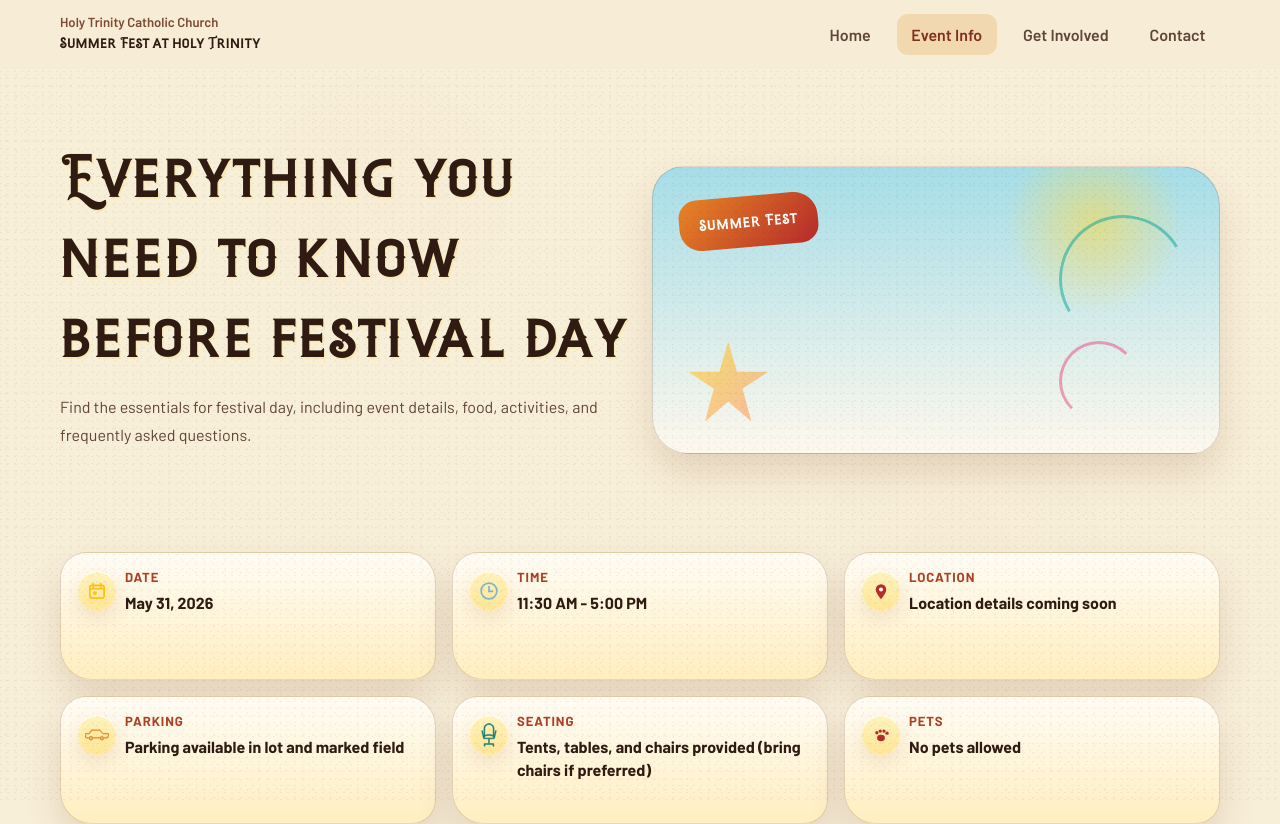
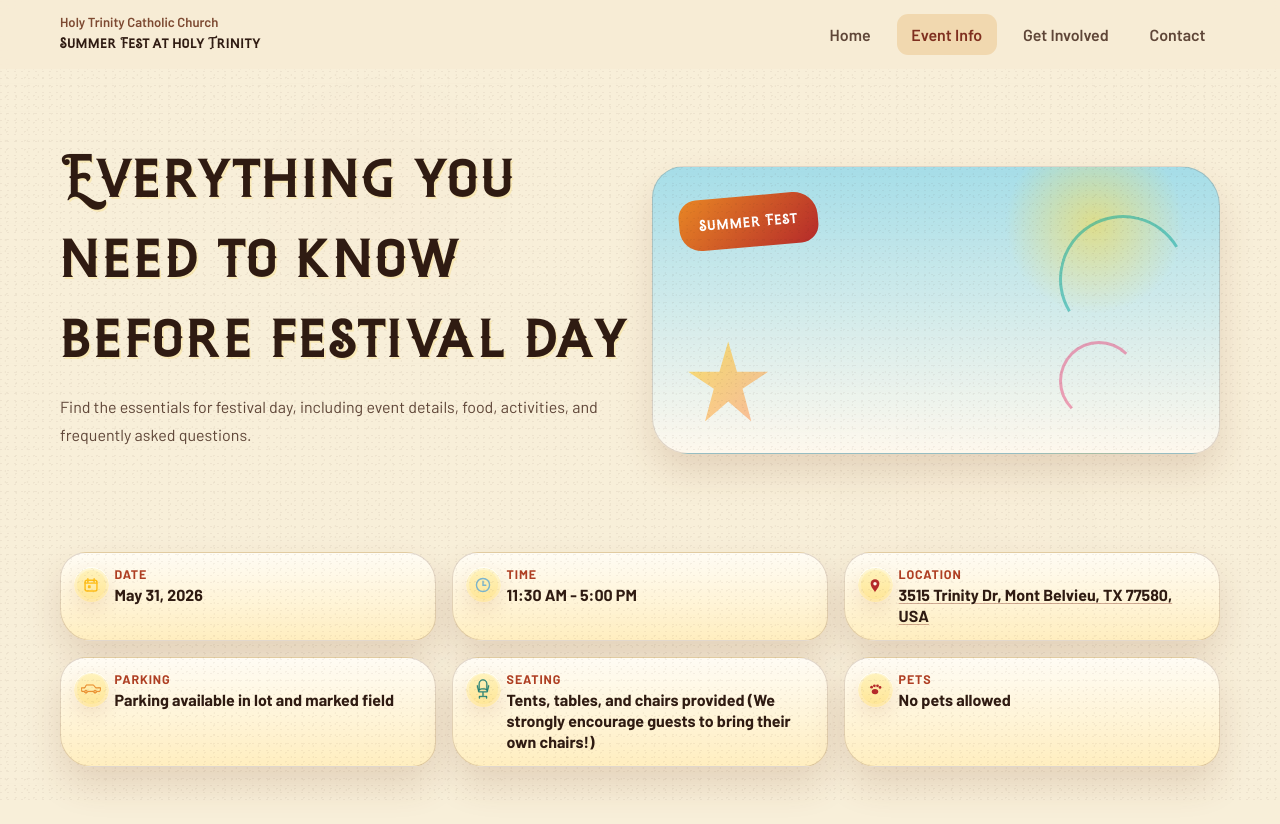
Before and after one commit to joshmzamora/summerfest-htcc, a Next.js app: page /event-info in a window 1280 px wide. Shown: the top 824 px of the page. Built offline with nearby package versions, Linux system fonts and the light colour scheme.

Commit message:
Refactor InfoBar component to support external links and improve location handling; update site content with festival location and Google Maps link

```diff
--- a/app/event-info/page.tsx
+++ b/app/event-info/page.tsx
@@ -84,7 +84,7 @@ export default function EventInfoPage() {
                   <span className="admission-explainer-label">{item.title}</span>
                   <h4>{item.headline}</h4>
                   <p>{item.description}</p>
-                  {item.note ? <em>{item.note}</em> : null}
+                  {"note" in item && item.note ? <em>{item.note}</em> : null}
                 </article>
               ))}
             </div>
@@ -103,7 +103,7 @@ export default function EventInfoPage() {
                   </div>
                   <strong>{item.price}</strong>
                   <p>{item.description}</p>
-                  {item.note ? <em>{item.note}</em> : null}
+                  {"note" in item && item.note ? <em>{item.note}</em> : null}
                 </article>
               ))}
             </div>
--- a/app/globals.css
+++ b/app/globals.css
@@ -748,21 +748,20 @@ main {
 }
 
 .info-item {
-  padding: 1rem 1rem 1rem 4rem;
+  padding: 0.85rem 0.95rem 0.85rem 3.35rem;
   border-radius: 26px 30px 24px 32px;
-  min-height: 8rem;
   background:
     linear-gradient(180deg, rgba(255, 252, 245, 0.96), rgba(255, 237, 190, 0.95));
 }
 
 .info-icon-wrap {
   position: absolute;
-  top: 1.1rem;
-  left: 1rem;
+  top: 0.85rem;
+  left: 0.8rem;
   display: grid;
   place-items: center;
-  width: 2.5rem;
-  height: 2.5rem;
+  width: 2.2rem;
+  height: 2.2rem;
   border-radius: 50%;
   background: linear-gradient(180deg, rgba(255, 248, 214, 0.98), rgba(255, 231, 164, 0.98));
   box-shadow:
@@ -772,8 +771,8 @@ main {
 
 .info-icon {
   position: relative;
-  width: 2.2rem;
-  height: 2.2rem;
+  width: 1.85rem;
+  height: 1.85rem;
   border-radius: 50%;
   background: rgba(255, 216, 61, 0.16);
   display: grid;
@@ -781,8 +780,8 @@ main {
 }
 
 .info-icon svg {
-  width: 1.5rem;
-  height: 1.5rem;
+  width: 1.25rem;
+  height: 1.25rem;
 }
 
 .icon-sun {
@@ -811,17 +810,32 @@ main {
 
 .info-item span {
   display: block;
-  margin-bottom: 0.35rem;
+  margin-bottom: 0.2rem;
   color: #af3f23;
-  font-size: 0.82rem;
+  font-size: 0.78rem;
   font-weight: 700;
   text-transform: uppercase;
   letter-spacing: 0.07em;
 }
 
 .info-item strong {
+  display: block;
   color: var(--text);
-  line-height: 1.45;
+  line-height: 1.32;
+  overflow-wrap: anywhere;
+}
+
+.info-value-link {
+  color: inherit;
+  text-decoration: underline;
+  text-decoration-color: rgba(122, 36, 24, 0.35);
+  text-decoration-thickness: 0.08em;
+  text-underline-offset: 0.14em;
+}
+
+.info-value-link:hover {
+  color: #7a2418;
+  text-decoration-color: currentColor;
 }
 
 .detail-list {
--- a/components/InfoBar.tsx
+++ b/components/InfoBar.tsx
@@ -1,10 +1,77 @@
+"use client";
+
+import { useSyncExternalStore } from "react";
+
 type InfoBarProps = {
   items: ReadonlyArray<{
     label: string;
     value: string;
     icon?: string;
+    href?: string;
+    external?: boolean;
+    ariaLabel?: string;
   }>;
 };
+
+const APPLE_DEVICE_PATTERN = /\b(iPad|iPhone|iPod|Macintosh|Mac OS X)\b/i;
+
+function getAppleMapsUrl(address: string) {
+  return `https://maps.apple.com/?q=${encodeURIComponent(address)}`;
+}
+
+function shouldUseAppleMaps() {
+  if (typeof navigator === "undefined") {
+    return false;
+  }
+
+  const userAgent = navigator.userAgent ?? "";
+  const userAgentData = (navigator as Navigator & { userAgentData?: { platform?: string } }).userAgentData;
+  const platform =
+    typeof userAgentData?.platform === "string" ? userAgentData.platform : navigator.platform ?? "";
+
+  return APPLE_DEVICE_PATTERN.test(userAgent) || APPLE_DEVICE_PATTERN.test(platform);
+}
+
+function subscribeToDeviceType() {
+  return () => undefined;
+}
+
+function getServerDeviceSnapshot() {
+  return false;
+}
+
+function InfoValue({
+  item,
+}: {
+  item: InfoBarProps["items"][number];
+}) {
+  const prefersAppleMaps = useSyncExternalStore(
+    subscribeToDeviceType,
+    shouldUseAppleMaps,
+    getServerDeviceSnapshot,
+  );
+
+  if (!item.href) {
+    return <strong>{item.value}</strong>;
+  }
+
+  const resolvedHref =
+    item.icon === "pin" && prefersAppleMaps ? getAppleMapsUrl(item.value) : item.href;
+
+  return (
+    <strong>
+      <a
+        className="info-value-link"
+        href={resolvedHref}
+        target={item.external ? "_blank" : undefined}
+        rel={item.external ? "noreferrer" : undefined}
+        aria-label={item.ariaLabel}
+      >
+        {item.value}
+      </a>
+    </strong>
+  );
+}
 
 function InfoIcon({ icon }: { icon?: string }) {
   switch (icon) {
@@ -109,7 +176,7 @@ export function InfoBar({ items }: InfoBarProps) {
               </div>
             </div>
             <span>{item.label}</span>
-            <strong>{item.value}</strong>
+            <InfoValue item={item} />
           </div>
         ))}
       </div>
--- a/data/site-content.ts
+++ b/data/site-content.ts
@@ -3,6 +3,9 @@ export const donationFormUrl =
   "https://docs.google.com/forms/d/e/1FAIpQLSdJRIpv0jbFyApfKM7SmREz85SOJ8odNe12Ex0SKPaE71NsbA/viewform?usp=dialog";
 export const registrationFormUrl =
   "https://docs.google.com/forms/d/e/1FAIpQLSe9Z-FC43WnBFT__pQ3kTOlM_sxCGZFr0qVCkxr9oPAPj3j2A/viewform";
+export const festivalLocation = "3515 Trinity Dr, Mont Belvieu, TX 77580, USA";
+export const googleMapsLocationUrl =
+  `https://www.google.com/maps/search/?api=1&query=${encodeURIComponent(festivalLocation)}`;
 
 export const siteContent = {
   churchName: "Holy Trinity Catholic Church",
@@ -10,7 +13,7 @@ export const siteContent = {
   tagline: "Food, games, tournaments, auctions, and family fun for the whole community",
   eventDate: "May 31, 2026",
   eventTime: "11:30 AM - 5:00 PM",
-  location: "Location details coming soon",
+  location: festivalLocation,
   heroNote: "A parish celebration and fundraiser benefitting the building fund.",
   countdownTarget: "2026-05-31T11:30:00-05:00",
   navigation: [
@@ -28,11 +31,18 @@ export const siteContent = {
   quickInfo: [
     { label: "Date", value: "May 31, 2026", icon: "sun" },
     { label: "Time", value: "11:30 AM - 5:00 PM", icon: "clock" },
-    { label: "Location", value: "Location details coming soon", icon: "pin" },
+    {
+      label: "Location",
+      value: festivalLocation,
+      icon: "pin",
+      href: googleMapsLocationUrl,
+      external: true,
+      ariaLabel: "Open festival location in maps",
+    },
     { label: "Parking", value: "Parking available in lot and marked field", icon: "wheel" },
     {
       label: "Seating",
-      value: "Tents, tables, and chairs provided (bring chairs if preferred)",
+      value: "Tents, tables, and chairs provided (We strongly encourage guests to bring their own chairs!)",
       icon: "chair",
     },
     { label: "Pets", value: "No pets allowed", icon: "paw" },
```
